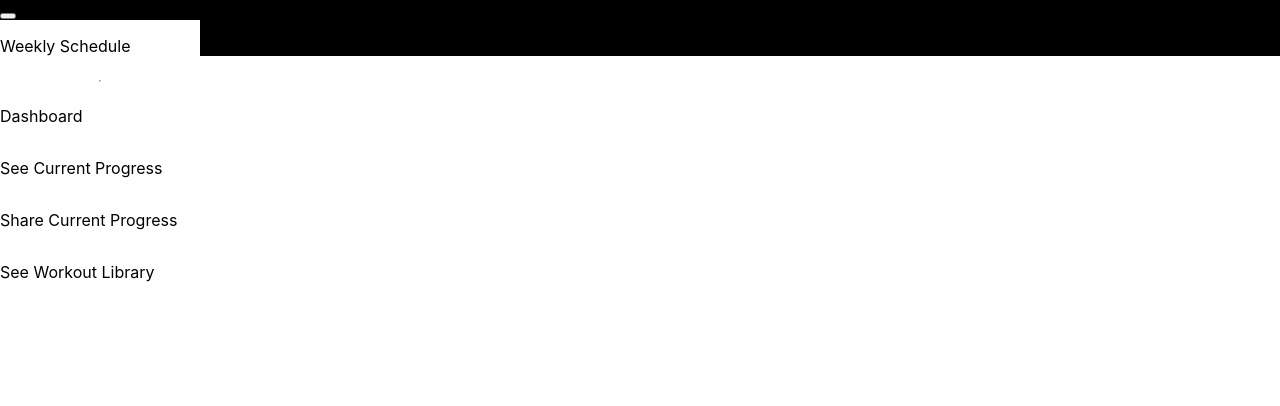
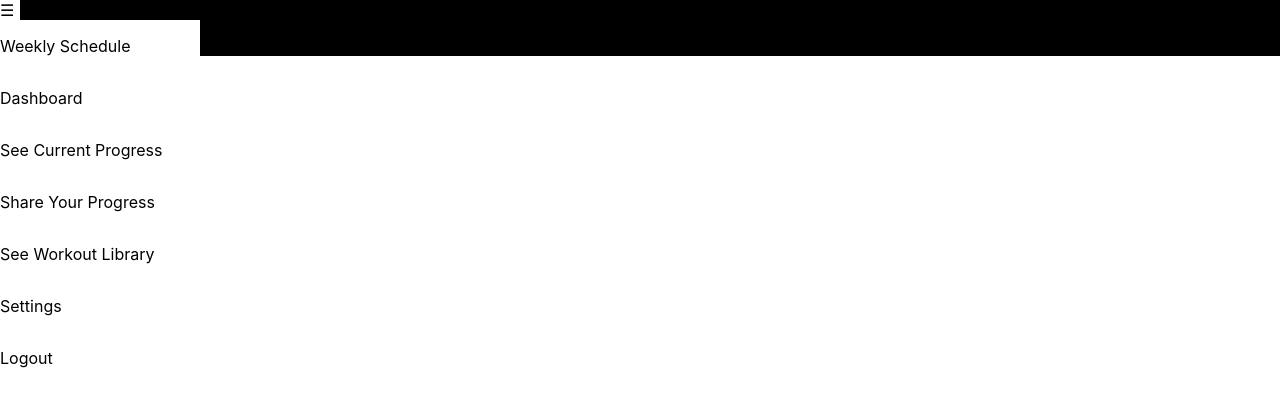
Before and after one commit to survani/workout-tracker-fe-pt, a React (Create React App) app: page / in a window 1280 px wide. Shown: the top 406 px of the page. Built offline with nearby package versions, Linux system fonts and the light colour scheme.

Commit message:
added selectability

```diff
--- /dev/null
+++ b/src/components/Navigation/NavItem.js
@@ -0,0 +1,25 @@
+import React from 'react';
+
+class NavItem extends React.Component {
+    constructor() {
+        super();
+    }
+
+    render() {
+
+        const selected = {
+            backgroundColor: "blue"
+        }
+
+        const notSelected = {
+            backgroundColor: "white"
+        }
+
+        return (
+            <p id={this.props.id} onClick={this.props.SelectItem} style={this.props.selected ? selected : notSelected}>{this.props.text}</p>
+        );
+    }
+
+}
+
+export default NavItem;
--- a/src/components/Navigation/Navigation.js
+++ b/src/components/Navigation/Navigation.js
@@ -17,7 +17,7 @@ class Navigation extends React.Component {
   render() {
     return (
       <div style={{backgroundColor:"black"}}>
-        <button onClick={this.toggleNavMenu}/>
+        <div onClick={this.toggleNavMenu} style={{backgroundColor: 'white', userSelect: "none", width:'20px', height:'20px'}}>☰</div>
         <NavigationPopOut active={this.state.menuActive}/>
         <p style={{color:"white"}}>lorem ipsum</p>
       </div>
--- a/src/components/Navigation/NavigationPopOut.js
+++ b/src/components/Navigation/NavigationPopOut.js
@@ -1,8 +1,40 @@
 import React from 'react';
+import NavItem from './NavItem';
 
 class NavigationPopOut extends React.Component {
     constructor() {
         super();
+
+        this.state = {
+            selectedItems: {
+                0:false,
+                1:false,
+                2:false,
+                3:false,
+                4:false,
+                5:false,
+                6:false
+            }
+          }
+    }
+
+    SelectItem = (event) => {
+
+        var selectedItems = {
+            0:false,
+            1:false,
+            2:false,
+            3:false,
+            4:false,
+            5:false,
+            6:false
+        }
+
+        selectedItems[event.target.id] = true;
+
+        this.setState({
+            selectedItems: selectedItems
+          })
     }
 
     render() {
@@ -26,14 +58,16 @@ class NavigationPopOut extends React.Component {
             flexDirection: "column",
             backgroundColor: "white"
         }
+
         return (
             <div style={this.props.active ? visible : invisible} class="NavigationPopOut">
-                <p>Weekly Schedule</p>
-                <hr></hr>
-                <p>Dashboard</p>
-                <p>See Current Progress</p>
-                <p>Share Current Progress</p>
-                <p>See Workout Library</p>
+                <NavItem id="0" text="Weekly Schedule" SelectItem = {this.SelectItem} selected={this.state.selectedItems[0]}/>
+                <NavItem id="1" text="Dashboard" SelectItem = {this.SelectItem} selected={this.state.selectedItems[1]}/>
+                <NavItem id="2" text="See Current Progress" SelectItem = {this.SelectItem} selected={this.state.selectedItems[2]}/>
+                <NavItem id="3" text="Share Your Progress" SelectItem = {this.SelectItem} selected={this.state.selectedItems[3]}/>
+                <NavItem id="4" text="See Workout Library" SelectItem = {this.SelectItem} selected={this.state.selectedItems[4]}/>
+                <NavItem id="5" text="Settings" SelectItem = {this.SelectItem} selected={this.state.selectedItems[5]}/>
+                <NavItem id="6" text="Logout" SelectItem = {this.SelectItem} selected={this.state.selectedItems[6]}/>
             </div>
         );
     }
```
